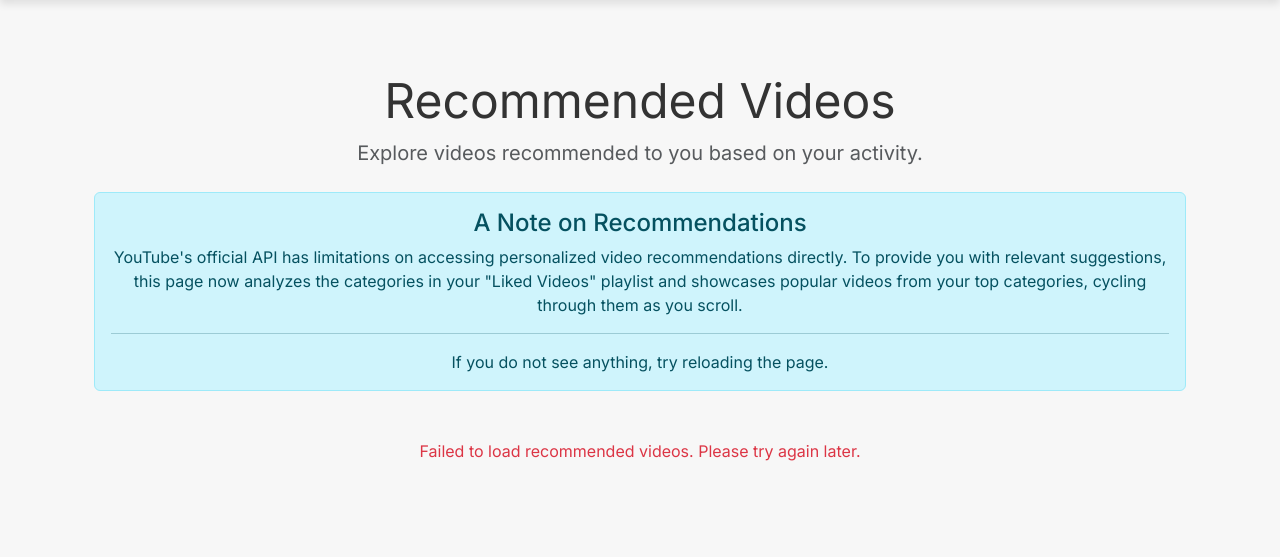
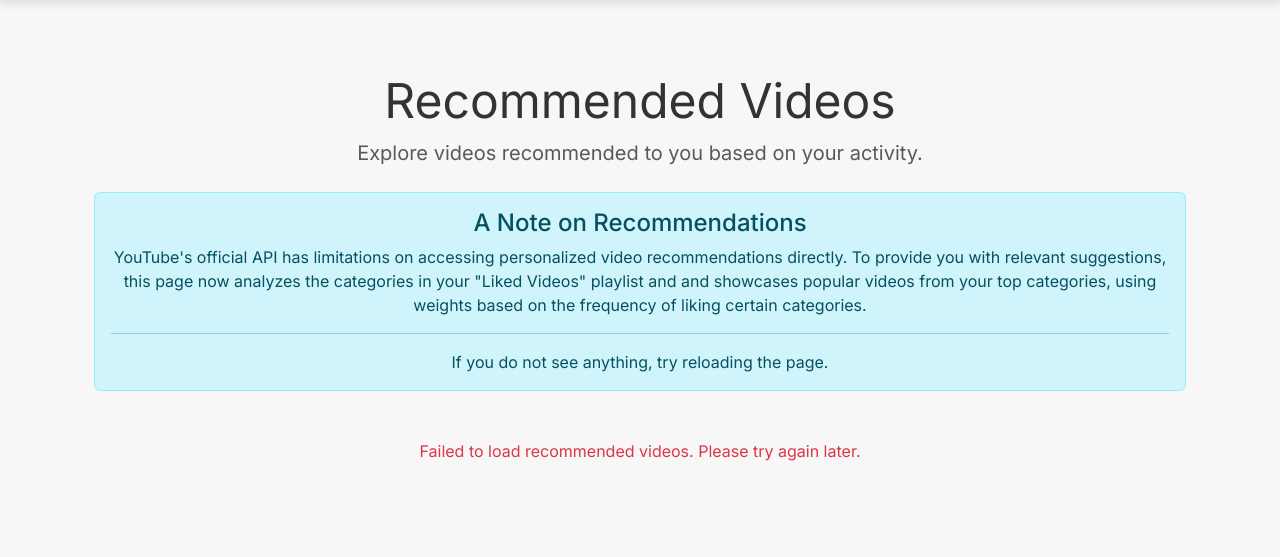
Before and after one commit to jerrychen751/mytube-metrics, a Django app: template metrics/templates/metrics/recommended_videos.html in a window 1280 px wide. Shown: the part 56-613 px from the top of the page. Run offline with Django 3.2, Linux system fonts and the light colour scheme; the template is opened without the code that fills it, so the values that code supplies are empty; some libraries are stand-ins or nearby versions.

Commit message:
feat: change notice alert for users

```diff
--- a/metrics/templates/metrics/recommended_videos.html
+++ b/metrics/templates/metrics/recommended_videos.html
@@ -10,7 +10,7 @@
         <p class="lead text-muted">Explore videos recommended to you based on your activity.</p>
         <div class="alert alert-info mt-4" role="alert">
             <h4 class="alert-heading">A Note on Recommendations</h4>
-            <p>YouTube's official API has limitations on accessing personalized video recommendations directly. To provide you with relevant suggestions, this page now analyzes the categories in your "Liked Videos" playlist and showcases popular videos from your top categories, cycling through them as you scroll.</p>
+            <p>YouTube's official API has limitations on accessing personalized video recommendations directly. To provide you with relevant suggestions, this page now analyzes the categories in your "Liked Videos" playlist and and showcases popular videos from your top categories, using weights based on the frequency of liking certain categories.</p>
             <hr>
             <p class="mb-0">If you do not see anything, try reloading the page.</p>
         </div>
```
